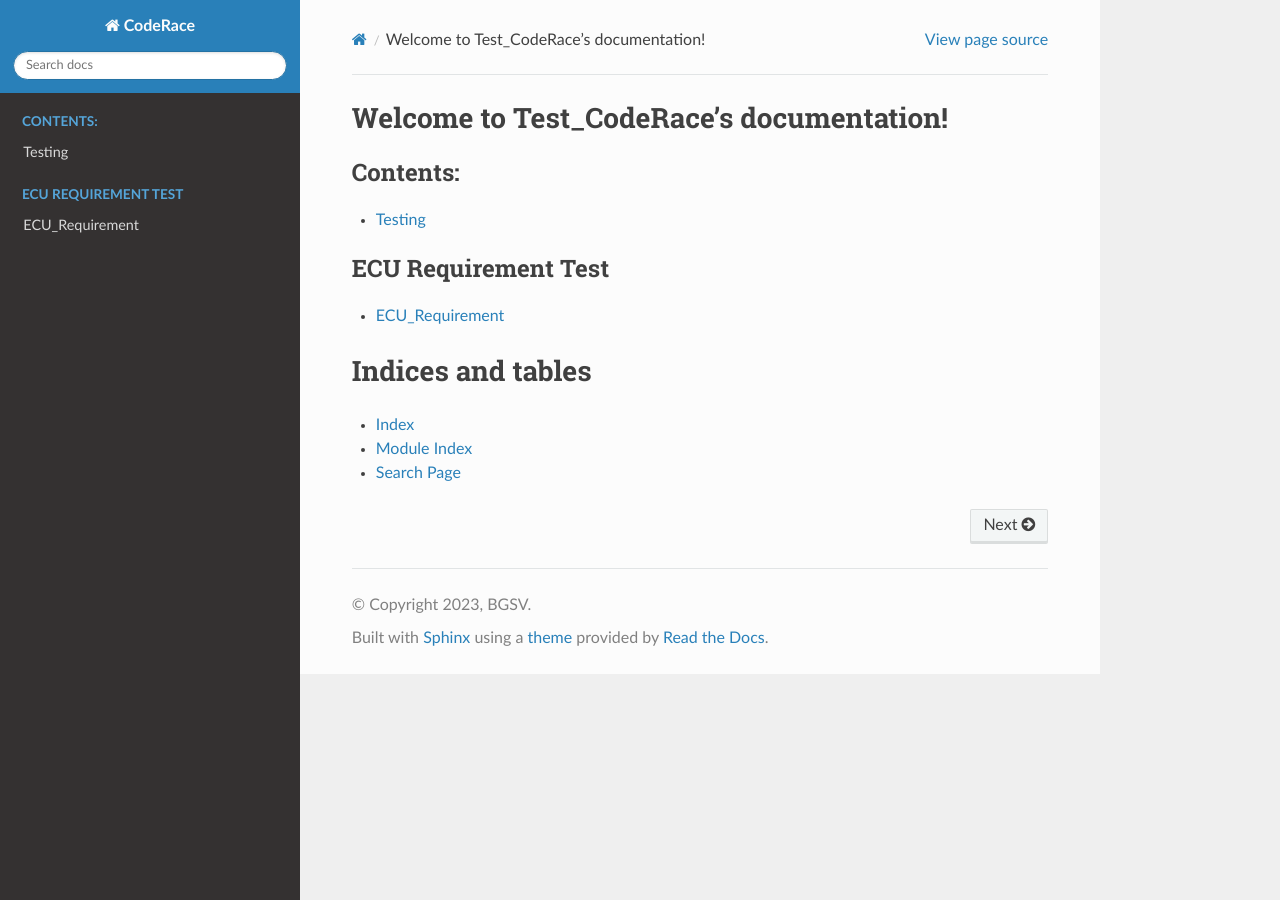
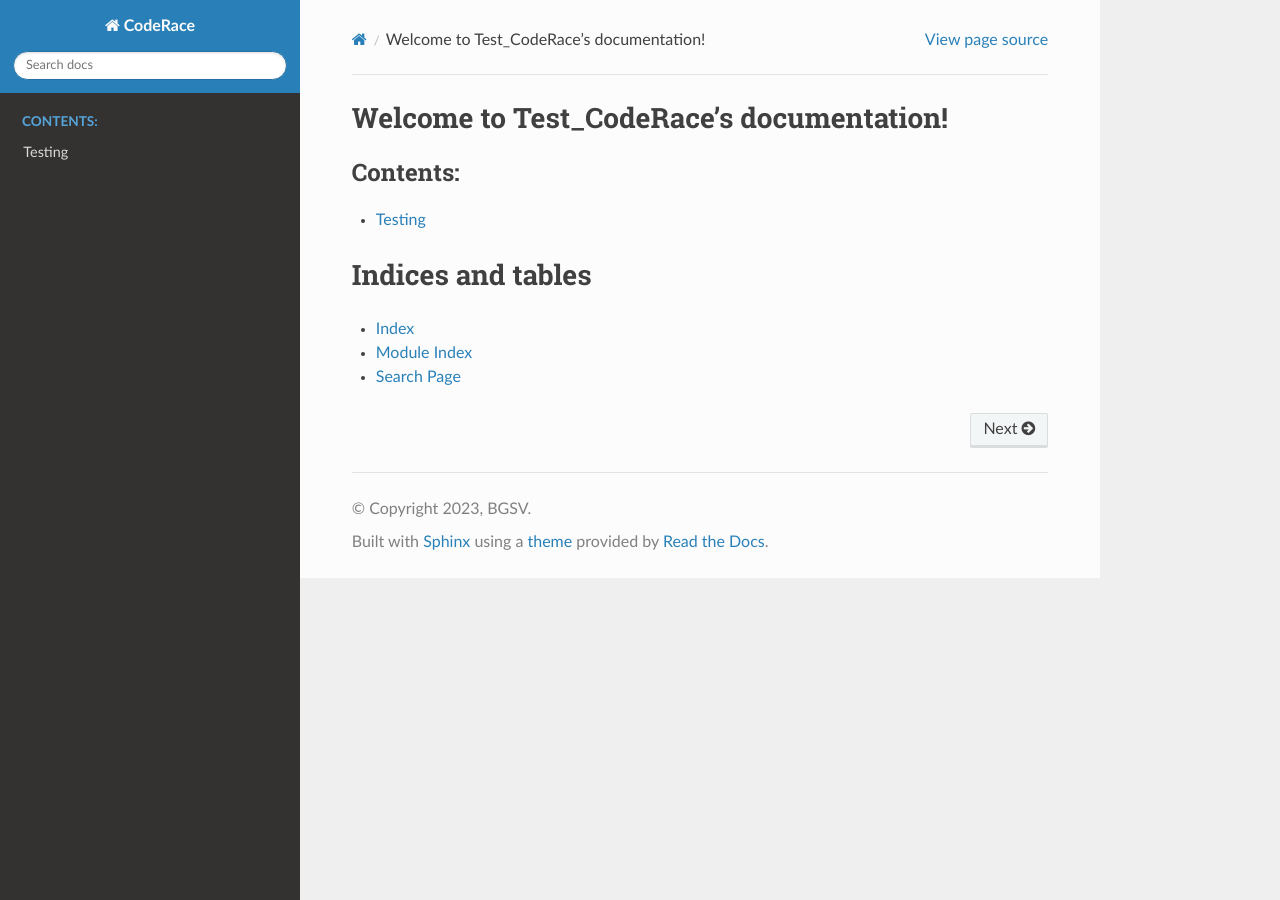
Before and after one commit to hoangteo0103/test_airflow, a Sphinx documentation site: the page built from docs/index.rst, in a window 1280 px wide. Built offline with Sphinx 7.4.7 and the Read the Docs theme 2.0.0, drawn with Linux system fonts in a browser that asks for light colours.

Commit message:
Update index.rst

```diff
--- a/docs/index.rst
+++ b/docs/index.rst
@@ -17,12 +17,6 @@ Welcome to Test_CodeRace's documentation!
    :caption: ECU Requirement
    ./src/ECU_Requirement.rst
 
-.. toctree::
-   :maxdepth: 1
-   :caption: ECU Requirement Test
-
-   ./src/ECU_Requirement.rst
-
 Indices and tables
 ==================
 
```
